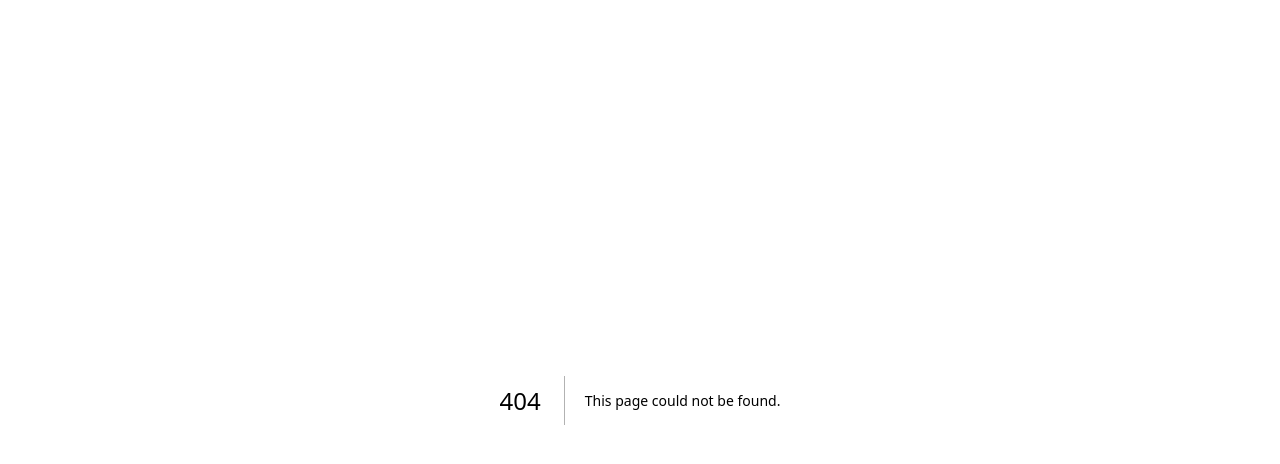
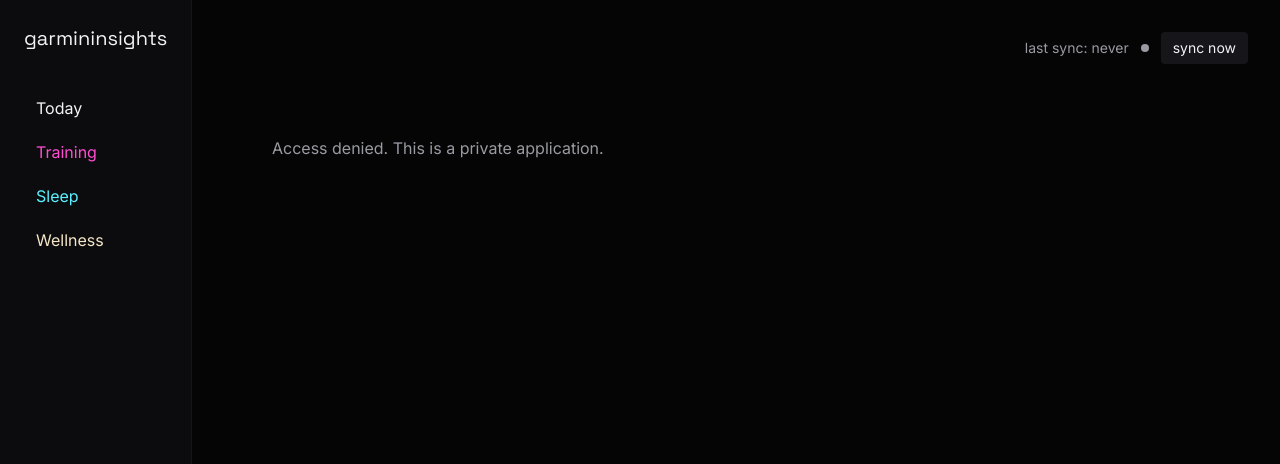
Before and after one commit to nunoscholly/garmininsights, a Next.js app: page /forbidden in a window 1280 px wide. Before the commit this address had no page. Shown: the top 464 px of the page. Built offline with nearby package versions, Linux system fonts and the light colour scheme; no server answers.

Commit message:
feat: app shell with Clerk auth + side nav + sync button
Co-Authored-By: Claude Sonnet 4.6 <noreply@anthropic.com>

```diff
--- /dev/null
+++ b/app/forbidden/page.tsx
@@ -0,0 +1,3 @@
+export default function Forbidden() {
+  return <div className="p-12 text-fg-dim">Access denied. This is a private application.</div>;
+}
--- a/app/layout.tsx
+++ b/app/layout.tsx
@@ -1,17 +1,41 @@
 import "./globals.css";
 import { Inter, Space_Grotesk } from "next/font/google";
+import { ClerkProvider } from "@clerk/nextjs";
+import { SideNav } from "@/components/nav/side-nav";
+import { SyncButton } from "@/components/cards/sync-button";
+
+export const dynamic = "force-dynamic";
 
 const inter = Inter({ subsets: ["latin"], variable: "--font-inter" });
 const display = Space_Grotesk({ subsets: ["latin"], variable: "--font-display" });
 
 export const metadata = { title: "Garmin Insights" };
 
-export default function RootLayout({ children }: { children: React.ReactNode }) {
+async function getStatus() {
+  try {
+    const base = process.env.VERCEL_URL ? `https://${process.env.VERCEL_URL}` : "http://localhost:3000";
+    const r = await fetch(`${base}/api/ingest/status`, { cache: "no-store" });
+    return await r.json();
+  } catch {
+    return { lastRunAt: null, ok: null, mode: null };
+  }
+}
+
+export default async function RootLayout({ children }: { children: React.ReactNode }) {
+  const status = await getStatus();
   return (
-    <html lang="en" className={`${inter.variable} ${display.variable} dark`}>
-      <body className="min-h-screen bg-ink text-fg antialiased">
-        {children}
-      </body>
-    </html>
+    <ClerkProvider>
+      <html lang="en" className={`${inter.variable} ${display.variable} dark`}>
+        <body className="min-h-screen bg-ink text-fg antialiased">
+          <SideNav />
+          <main className="ml-48 p-8">
+            <header className="flex justify-end mb-6">
+              <SyncButton lastRunAt={status.lastRunAt} ok={status.ok} />
+            </header>
+            {children}
+          </main>
+        </body>
+      </html>
+    </ClerkProvider>
   );
 }
--- /dev/null
+++ b/components/cards/sync-button.tsx
@@ -0,0 +1,29 @@
+// components/cards/sync-button.tsx
+"use client";
+import { useState } from "react";
+import { useRouter } from "next/navigation";
+
+export function SyncButton({ lastRunAt, ok }: { lastRunAt: string | null; ok: boolean | null }) {
+  const router = useRouter();
+  const [busy, setBusy] = useState(false);
+  const since = lastRunAt ? new Date(lastRunAt).toLocaleString("de-DE", { timeZone: "Europe/Berlin" }) : "never";
+  const dot = ok === null ? "bg-fg-dim" : ok ? "bg-lime" : "bg-red";
+
+  async function onClick() {
+    setBusy(true);
+    await fetch("/api/ingest/sync", { method: "POST" });
+    setBusy(false);
+    router.refresh();
+  }
+
+  return (
+    <div className="flex items-center gap-3 text-sm">
+      <span className="text-fg-dim">last sync: {since}</span>
+      <span className={`inline-block size-2 rounded-full ${dot}`} />
+      <button onClick={onClick} disabled={busy}
+        className="px-3 py-1.5 rounded bg-ink-3 hover:bg-fg/10 disabled:opacity-50">
+        {busy ? "syncing…" : "sync now"}
+      </button>
+    </div>
+  );
+}
--- /dev/null
+++ b/components/nav/side-nav.tsx
@@ -0,0 +1,23 @@
+// components/nav/side-nav.tsx
+import Link from "next/link";
+
+const links = [
+  { href: "/today",    label: "Today",    color: "text-fg" },
+  { href: "/training", label: "Training", color: "text-magenta" },
+  { href: "/sleep",    label: "Sleep",    color: "text-cyan" },
+  { href: "/wellness", label: "Wellness", color: "text-warm" },
+];
+
+export function SideNav() {
+  return (
+    <nav className="fixed inset-y-0 left-0 w-48 border-r border-ink-3 bg-ink-2 p-6 flex flex-col gap-1">
+      <div className="font-display text-xl mb-8">garmininsights</div>
+      {links.map(l => (
+        <Link key={l.href} href={l.href}
+          className={`px-3 py-2 rounded hover:bg-ink-3 ${l.color}`}>
+          {l.label}
+        </Link>
+      ))}
+    </nav>
+  );
+}
--- /dev/null
+++ b/components/theme/metric-colors.ts
@@ -0,0 +1,6 @@
+export const metric = {
+  bodyBattery: { fg: "text-lime", bg: "bg-lime/20", ring: "ring-lime/40", hex: "#b6ff39" },
+  sleep:       { fg: "text-cyan", bg: "bg-cyan/20", ring: "ring-cyan/40", hex: "#5cf2ff" },
+  training:    { fg: "text-magenta", bg: "bg-magenta/20", ring: "ring-magenta/40", hex: "#ff4dd2" },
+  wellness:    { fg: "text-warm", bg: "bg-warm/20", ring: "ring-warm/40", hex: "#f5e6c8" },
+} as const;
--- /dev/null
+++ b/middleware.ts
@@ -0,0 +1,19 @@
+// middleware.ts
+import { clerkMiddleware, createRouteMatcher } from "@clerk/nextjs/server";
+import { env } from "@/lib/env";
+
+const isPublicRoute = createRouteMatcher(["/sign-in(.*)", "/api/py/(.*)", "/api/ingest/sync(.*)"]);
+
+export default clerkMiddleware(async (auth, req) => {
+  if (isPublicRoute(req)) return;
+  const { userId, sessionClaims } = await auth();
+  if (!userId) return (await auth()).redirectToSignIn();
+  const email = (sessionClaims as { email?: string })?.email;
+  if (email !== env.ALLOWED_EMAIL) {
+    return Response.redirect(new URL("/forbidden", req.url));
+  }
+});
+
+export const config = {
+  matcher: ["/((?!_next|.*\\..*).*)"],
+};
--- a/package.json
+++ b/package.json
@@ -10,6 +10,7 @@
   },
   "dependencies": {
     "@base-ui/react": "^1.6.0",
+    "@clerk/nextjs": "^7.5.10",
     "@neondatabase/serverless": "^1.1.0",
     "class-variance-authority": "^0.7.1",
     "clsx": "^2.1.1",
```
Also changed, not shown: 1 other file (tests, documents, lock files or other folders).
